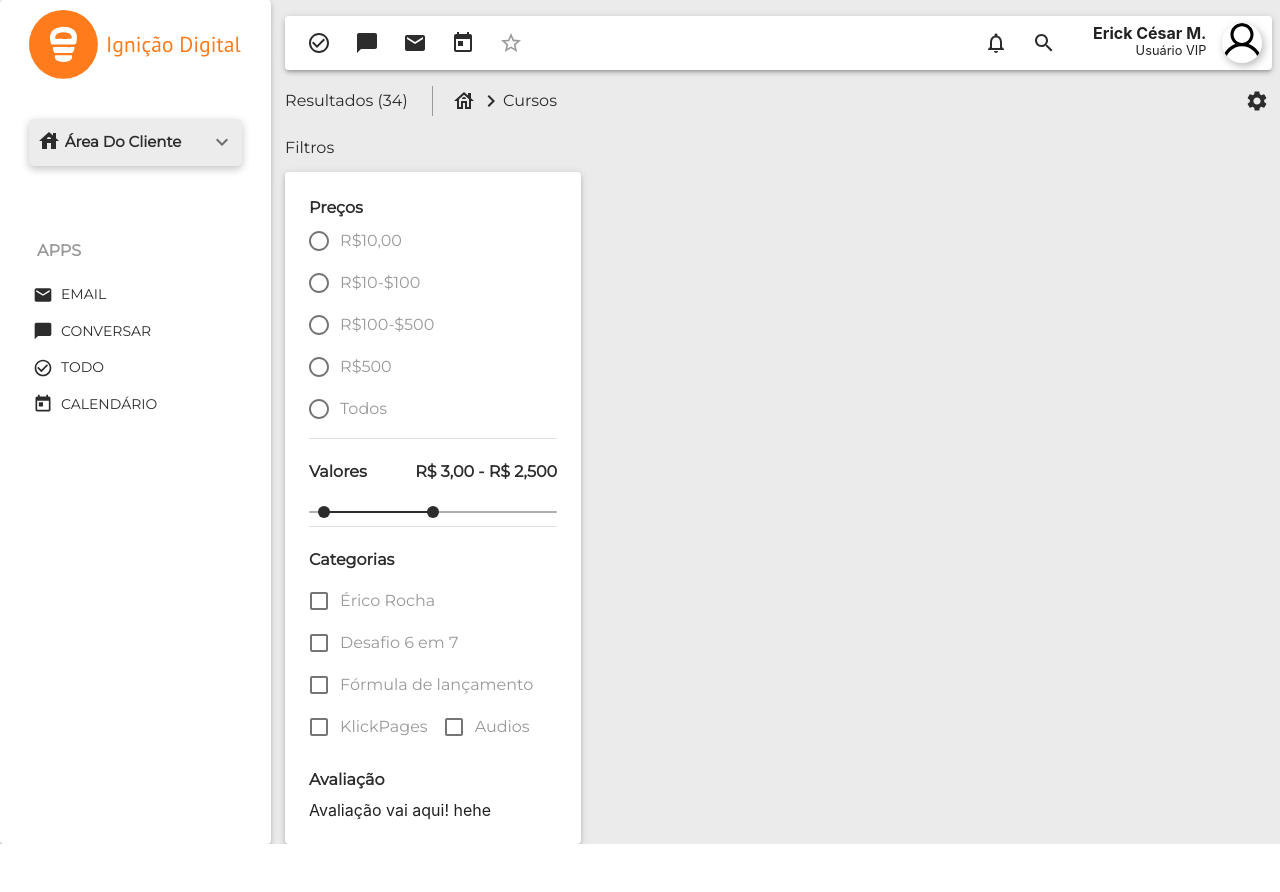
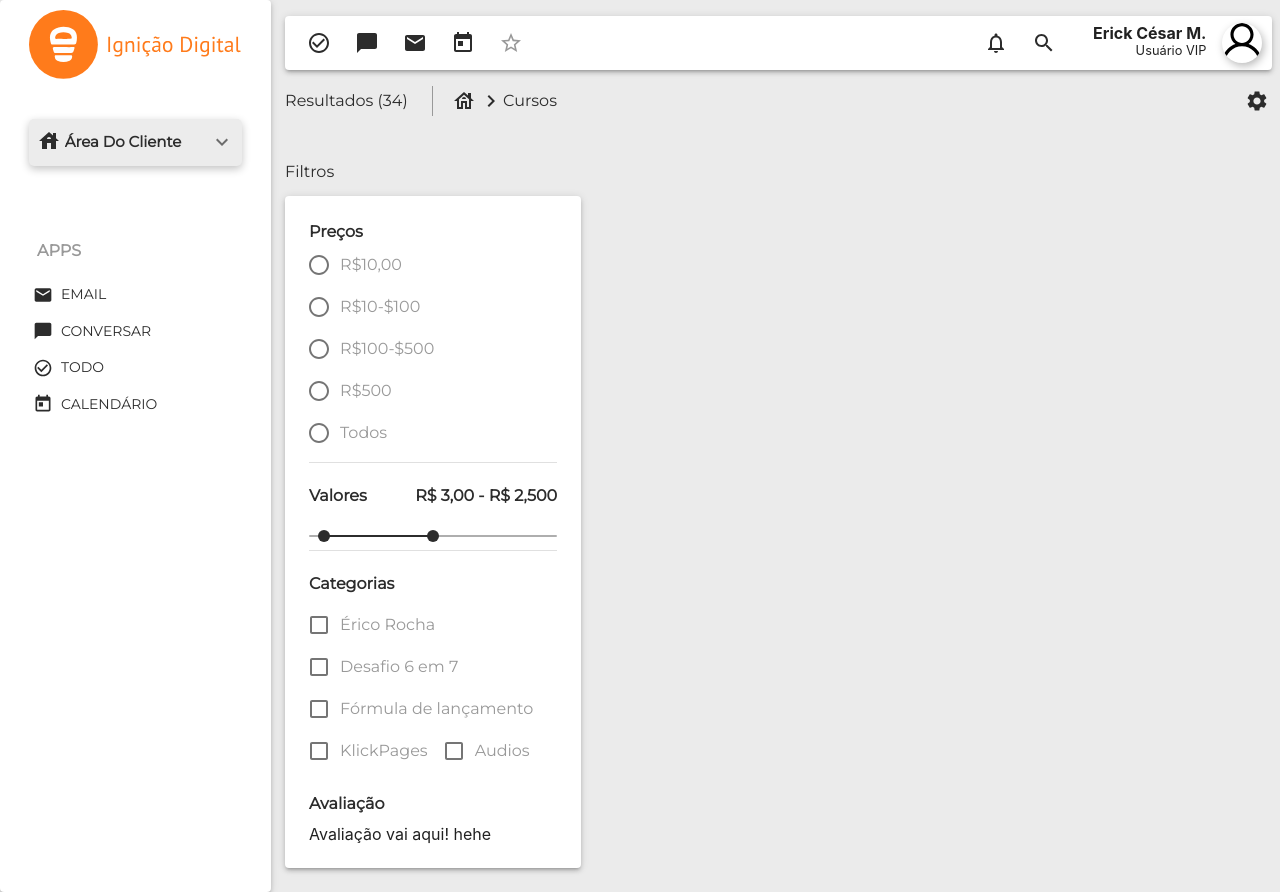
Before and after one commit to ecesar88/react-teste-ignicao-digital, a React (Create React App) app: page / in a window 1280 px wide. Before the commit the page ends 844 px from the top, so only its background shows below. Built offline with nearby package versions, Linux system fonts and the light colour scheme.

Commit message:
Added component view vertical padding

```diff
--- a/src/Pages/View.tsx
+++ b/src/Pages/View.tsx
@@ -11,7 +11,8 @@ const useStyles = makeStyles((globalAppTheme: Theme) =>
     },
     contentContainer: {
       display: 'grid',
-      gridTemplateColumns: '0.3fr 0.7fr'
+      gridTemplateColumns: '0.3fr 0.7fr',
+      padding: '1.5rem 0'
     }
   })
 )
```
